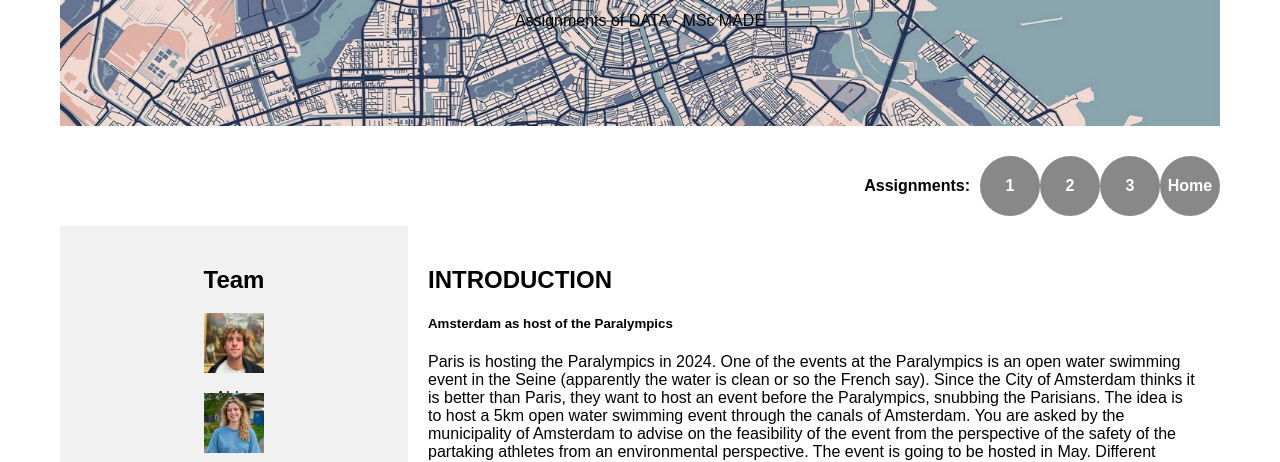
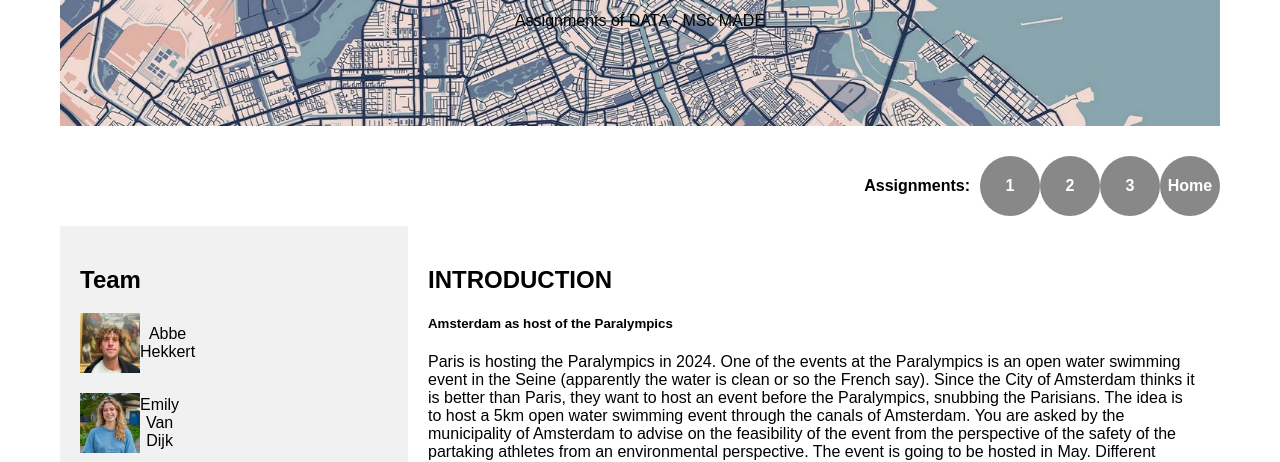
Before and after one commit to Soof2001/Soof2001.github.io, a plain HTML site: page index.html in a window 1280 px wide. Shown: the part 167-629 px from the top of the page. Drawn offline with Linux system fonts and the light colour scheme.

Commit message:
Update index.html

```diff
--- a/index.html
+++ b/index.html
@@ -107,8 +107,8 @@
       padding: 20px;
       display: flex;
       flex-direction: column;
-      align-items: center;
-      text-align: center;
+      align-items: flex-start;
+      text-align: left;
     }
 
     /* Main column */
@@ -125,7 +125,7 @@
       width: 60px;
       height: 60px;
       display: flex;
-      flex-direction: column;
+      flex-direction: row;
       align-items: center;
       text-align: center;
       margin-bottom: 20px;
@@ -178,8 +178,8 @@
         <p>Abbe Hekkert</p>
       </div>
       <div class="fakeimg">
-        <img src="1696358950536.jpg" alt="Emily van Dijk" style="width: 60px; height: 60px;">
-        <p>Emily van Dijk</p>
+        <img src="1696358950536.jpg" alt="Emily Van Dijk" style="width: 60px; height: 60px;">
+        <p>Emily Van Dijk</p>
       </div>
       <div class="fakeimg">
         <img src="WhatsApp Image 2023-10-13 at 19.48.59.jpeg" alt="Sofia Rahman" style="width: 60px; height: 60px;">
```
